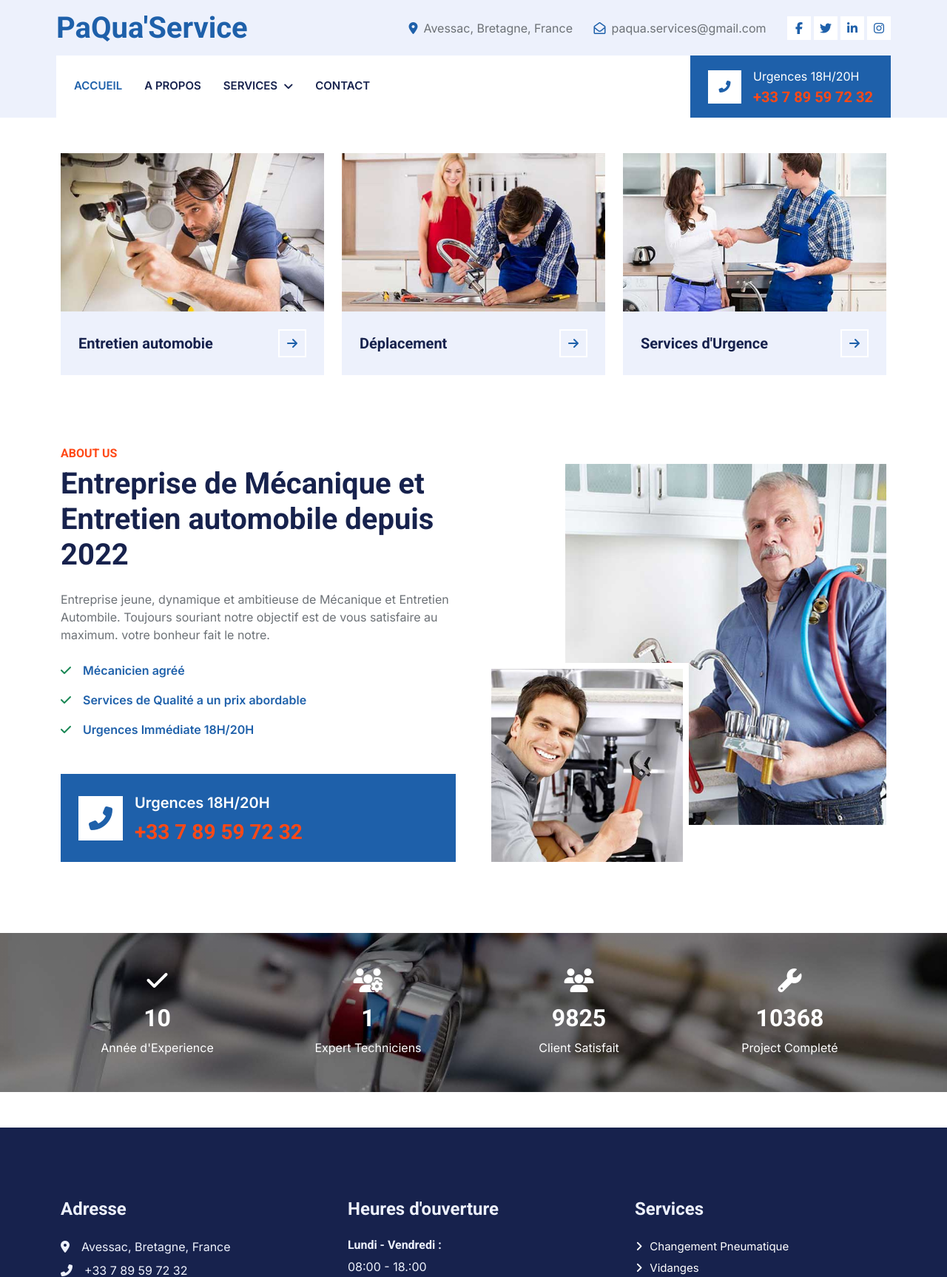
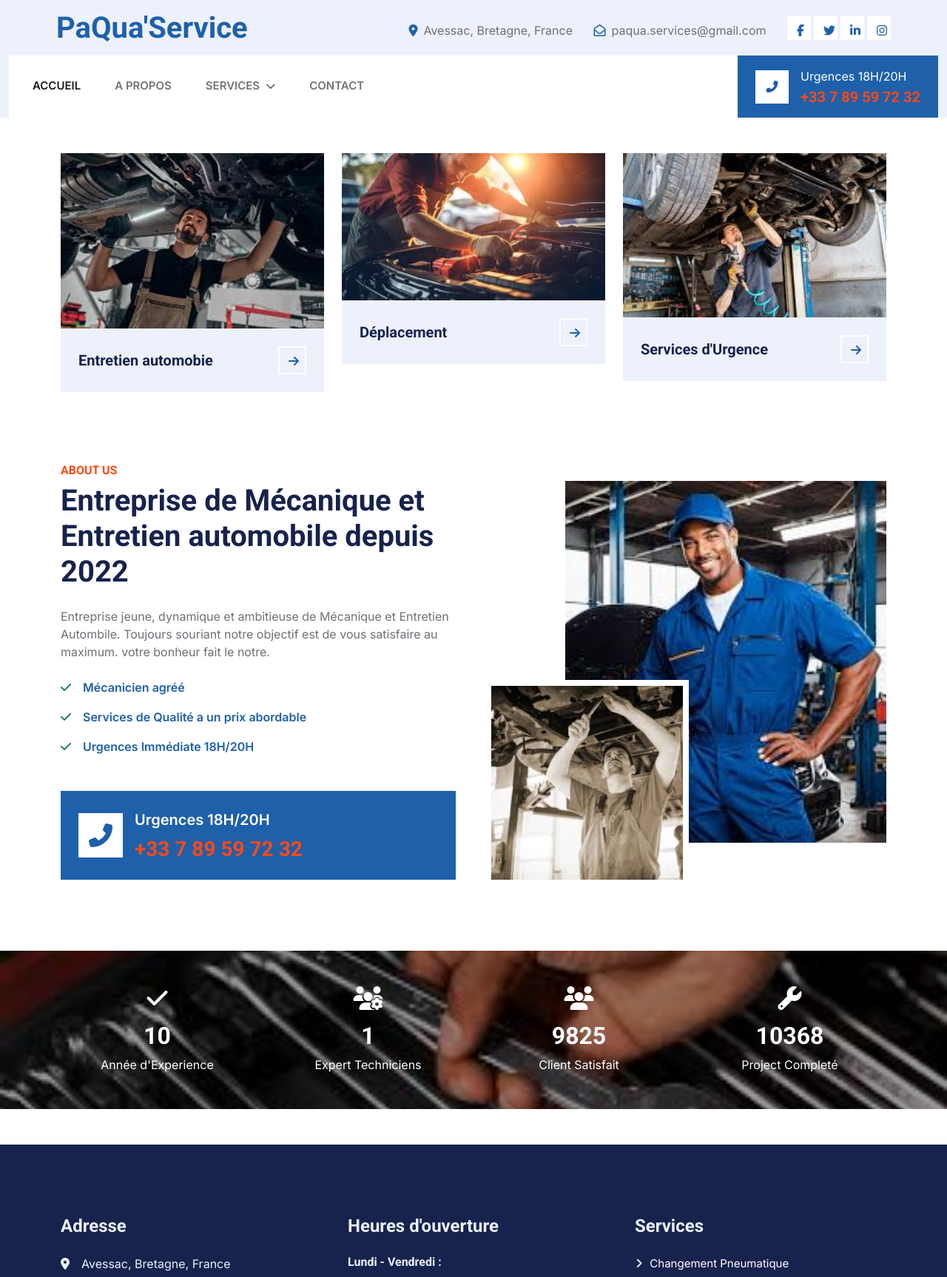
Before and after one commit to Julien-QTX/PaQua-Service, a PHP site: page /Pages/about.php in a window 1280 px wide. Shown: the top 1726 px of the page at 74% size. Run offline with PHP 8.4, Linux system fonts and the light colour scheme; some libraries are stand-ins or nearby versions.

Commit message:
en pause

```diff
--- a/Includes/header.php
+++ b/Includes/header.php
@@ -36,14 +36,14 @@
 
 <body>
 
-    <!-- Spinner Start -->
+    <!-- Spinner Start
     <div id="spinner"
         class="show bg-white position-fixed translate-middle w-100 vh-100 top-50 start-50 d-flex align-items-center justify-content-center">
         <div class="spinner-border text-primary" style="width: 3rem; height: 3rem" role="status">
             <span class="sr-only">Chargement...</span>
         </div>
     </div>
-    <!-- Spinner End -->
+     Spinner End -->
 
     <!-- Topbar Start -->
     <div class="container-fluid bg-light d-none d-lg-block">
@@ -78,7 +78,7 @@
     <!-- Navbar Start -->
     <div class="container-fluid nav-bar bg-light">
         <nav class="navbar navbar-expand-lg navbar-light bg-white p-3 py-lg-0 px-lg-4">
-            <a href="./index.php" class="navbar-brand d-flex align-items-center m-0 p-0 d-lg-none">
+            <a href="../index.php" class="navbar-brand d-flex align-items-center m-0 p-0 d-lg-none">
                 <h1 class="text-primary m-0">PaQua'Services</h1>
             </a>
             <button class="navbar-toggler" type="button" data-bs-toggle="collapse" data-bs-target="#navbarCollapse">
@@ -91,7 +91,7 @@
                     <div class="nav-item dropdown">
                         <a href="#" class="nav-link dropdown-toggle" data-bs-toggle="dropdown">Services</a>
                         <div class="dropdown-menu fade-up m-0">
-                            <a href="./Pages/booking.php" class="dropdown-item">Booking</a>
+                            <a href="../Pages/booking.php" class="dropdown-item">Booking</a>
                             <a href="./Pages/404.php" class="dropdown-item">404 Page</a>
                         </div>
                     </div>
--- a/Pages/404.php
+++ b/Pages/404.php
@@ -5,6 +5,7 @@
     ?>
    <!-- Template Stylesheet -->
    <link href="../css/style.css" rel="stylesheet" />
+   <link href="../css/bootstrap.min.css" rel="stylesheet" />
 
    <!-- 404 Start -->
    <div class="container-xxl py-5 wow fadeInUp" data-wow-delay="0.1s">
@@ -15,7 +16,7 @@
                    <h1 class="display-1">404</h1>
                    <h1 class="mb-4">Page Introuvable</h1>
                    <p class="mb-4">Nous sommes désolé, la page que vous recherchez n'existe pas sur le site!</p>
-                   <a class="btn btn-primary rounded-pill py-3 px-5" href="index.php">Retour a l'Accueil</a>
+                   <a class="btn btn-primary rounded-pill py-3 px-5" href="../index.php">Retour a l'Accueil</a>
                </div>
            </div>
        </div>
--- a/Pages/about.php
+++ b/Pages/about.php
@@ -1,11 +1,14 @@
 <?php
 
 include '../Includes/header.php';
+
 
 ?>
 
 <!-- Template Stylesheet -->
 <link href="../css/style.css" rel="stylesheet" />
+<link href="../css/bootstrap.min.css" rel="stylesheet" />
+
 
 <!-- Service Start -->
 <div class="container-xxl py-5">
@@ -13,7 +16,7 @@
         <div class="row g-4">
             <div class="col-lg-4 col-md-6 service-item-top wow fadeInUp" data-wow-delay="0.1s">
                 <div class="overflow-hidden">
-                     <img class="img-fluid w-100 h-100" src="img/service-1.jpg" alt="" />
+                    <img class="img-fluid w-100 h-100" src="../img/téléchargement (3).jpg" alt="" />
                 </div>
                 <div class="d-flex align-items-center justify-content-between bg-light p-4">
                     <h5 class="text-truncate me-3 mb-0">Entretien automobie</h5>
@@ -23,7 +26,7 @@
             </div>
             <div class="col-lg-4 col-md-6 service-item-top wow fadeInUp" data-wow-delay="0.3s">
                 <div class="overflow-hidden">
-                     <img class="img-fluid w-100 h-100" src="img/service-2.jpg" alt="" />
+                    <img class="img-fluid w-100 h-100" src="../img/téléchargement (4).jpg" alt="" />
                 </div>
                 <div class="d-flex align-items-center justify-content-between bg-light p-4">
                     <h5 class="text-truncate me-3 mb-0">Déplacement</h5>
@@ -33,7 +36,7 @@
             </div>
             <div class="col-lg-4 col-md-6 service-item-top wow fadeInUp" data-wow-delay="0.5s">
                 <div class="overflow-hidden">
-                     <img class="img-fluid w-100 h-100" src="img/service-3.jpg" alt="" />
+                    <img class="img-fluid w-100 h-100" src="../img/téléchargement (5).jpg" alt="" />
                 </div>
                 <div class="d-flex align-items-center justify-content-between bg-light p-4">
                     <h5 class="text-truncate me-3 mb-0">Services d'Urgence</h5>
@@ -80,10 +83,10 @@
             </div>
             <div class="col-lg-6 pt-4" style="min-height: 500px">
                 <div class="position-relative h-100 wow fadeInUp" data-wow-delay="0.5s">
-                     <img class="position-absolute img-fluid w-100 h-100" src="img/about-1.jpg"
+                    <img class="position-absolute img-fluid w-100 h-100" src="../img/téléchargement (6).jpg"
                         style="object-fit: cover; padding: 0 0 50px 100px" alt="" />
                     <img class="position-absolute start-0 bottom-0 img-fluid bg-white pt-2 pe-2 w-50 h-50"
-                         src="img/about-2.jpg" style="object-fit: cover" alt="" />
+                        src="../img/téléchargement (7).jpg" style="object-fit: cover" alt="" />
                 </div>
             </div>
         </div>
--- a/Pages/booking.php
+++ b/Pages/booking.php
@@ -4,6 +4,9 @@ include '../Includes/header.php';
 
 ?>
 
+<!-- Template Stylesheet -->
+<link href="../css/style.css" rel="stylesheet" />
+<link href="../css/bootstrap.min.css" rel="stylesheet" />
 
 <!-- Page Header Start -->
 <div class="container-fluid page-header mb-5 py-5">
--- a/Pages/contact.php
+++ b/Pages/contact.php
@@ -4,6 +4,9 @@ include '../Includes/header.php';
 
 ?>
 
+<!-- Template Stylesheet -->
+<link href="../css/style.css" rel="stylesheet" />
+<link href="../css/bootstrap.min.css" rel="stylesheet" />
 
 <!-- Page Header Start -->
 <div class="container-fluid page-header mb-5 py-5">
--- a/Pages/service.php
+++ b/Pages/service.php
@@ -4,6 +4,9 @@
 
     ?>
 
+ <!-- Template Stylesheet -->
+ <link href="../css/style.css" rel="stylesheet" />
+ <link href="../css/bootstrap.min.css" rel="stylesheet" />
 
  <!-- Page Header Start -->
  <div class="container-fluid page-header mb-5 py-5">
--- a/css/style.css
+++ b/css/style.css
@@ -119,7 +119,7 @@
         padding: 0;
     }
 
-    .navbar-light .navbar-nav .nav-link  {
+    .navbar-light .navbar-nav .nav-link {
         margin-right: 0;
         padding: 10px 0;
     }
@@ -235,18 +235,18 @@
 }
 
 .page-header {
-    background: linear-gradient(rgba(0, 0, 0, .4), rgba(0, 0, 0, .4)), url(../img/bg.jpg) center center no-repeat;
+    background: linear-gradient(rgba(0, 0, 0, .4), rgba(0, 0, 0, .4)), url(../img/images.jpg) center center no-repeat;
     background-size: cover;
 }
 
-.breadcrumb-item + .breadcrumb-item::before {
+.breadcrumb-item+.breadcrumb-item::before {
     color: var(--light);
 }
 
 
 /*** Facts ***/
 .fact {
-    background: linear-gradient(rgba(0, 0, 0, .4), rgba(0, 0, 0, .4)), url(../img/bg.jpg) center center no-repeat;
+    background: linear-gradient(rgba(0, 0, 0, .4), rgba(0, 0, 0, .4)), url(../img/images.jpg) center center no-repeat;
     background-size: cover;
 }
 
```
Also changed, not shown: img/images.jpg (added). Lines whose indentation alone changed are shown as unchanged.
